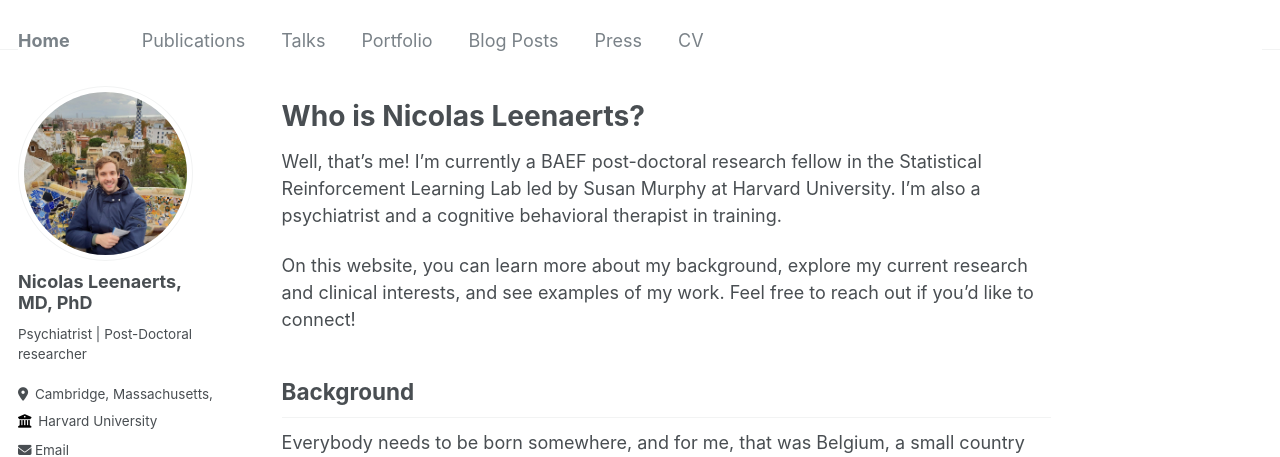
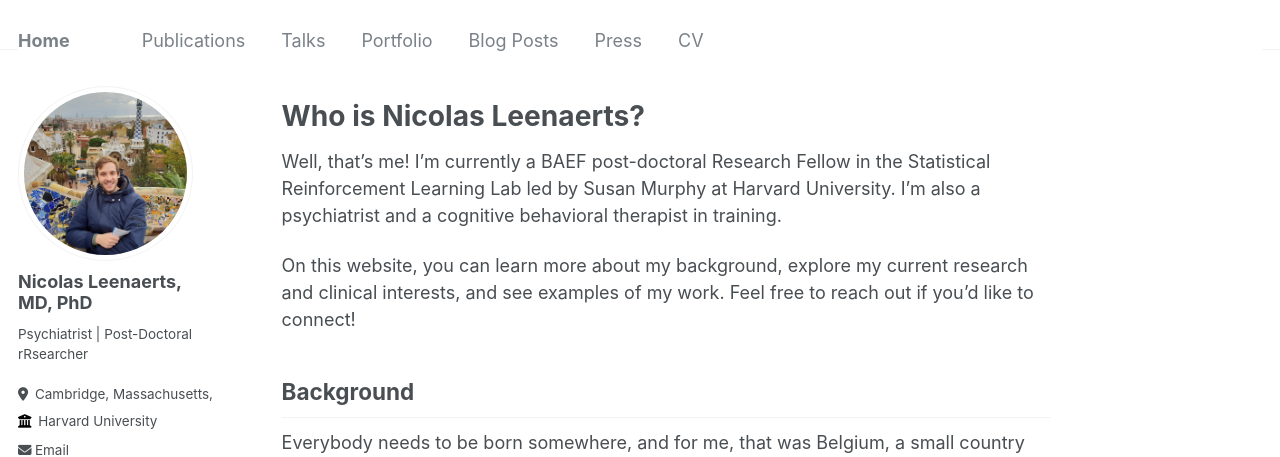
Before and after one commit to nicolasleenaerts/nicolasleenaerts.github.io, a Jekyll site: the page built from _pages/about.md, in a window 1280 px wide and 900 px high. Shown: the top 457 px of the window. Built offline with Jekyll 4.4.1, drawn with Linux system fonts in a browser that asks for light colours; some web fonts are replaced.

Commit message:
Update website

```diff
--- a/_config.yml
+++ b/_config.yml
@@ -24,8 +24,8 @@
   avatar           : "46961838_10217316693658902_2444112025245188096_n.jpeg"
   name             : "Nicolas Leenaerts, MD, PhD"
   pronouns         : # example: "she/her"
-  bio              : "Psychiatrist | Post-Doctoral researcher"
-  location         : "Cambridge, Massachusetts, United States Of America"
+  bio              : "Psychiatrist | Post-Doctoral rRsearcher"
+  location         : "Cambridge, Massachusetts, USA"
   employer         : "Harvard University"
   uri              : # URL
   email            : "nicolas.leenaerts@student.kuleuven.be"
--- a/_pages/about.md
+++ b/_pages/about.md
@@ -9,7 +9,7 @@
 
 # Who is Nicolas Leenaerts?
 
-Well, that’s me! I’m currently a BAEF post-doctoral research fellow in the Statistical Reinforcement Learning Lab led by Susan Murphy at Harvard University. I’m also a psychiatrist and a cognitive behavioral therapist in training.
+Well, that’s me! I’m currently a BAEF post-doctoral Research Fellow in the Statistical Reinforcement Learning Lab led by Susan Murphy at Harvard University. I’m also a psychiatrist and a cognitive behavioral therapist in training.
 
 On this website, you can learn more about my background, explore my current research and clinical interests, and see examples of my work. Feel free to reach out if you’d like to connect!
 
```
Also changed, not shown: 1 other file.
